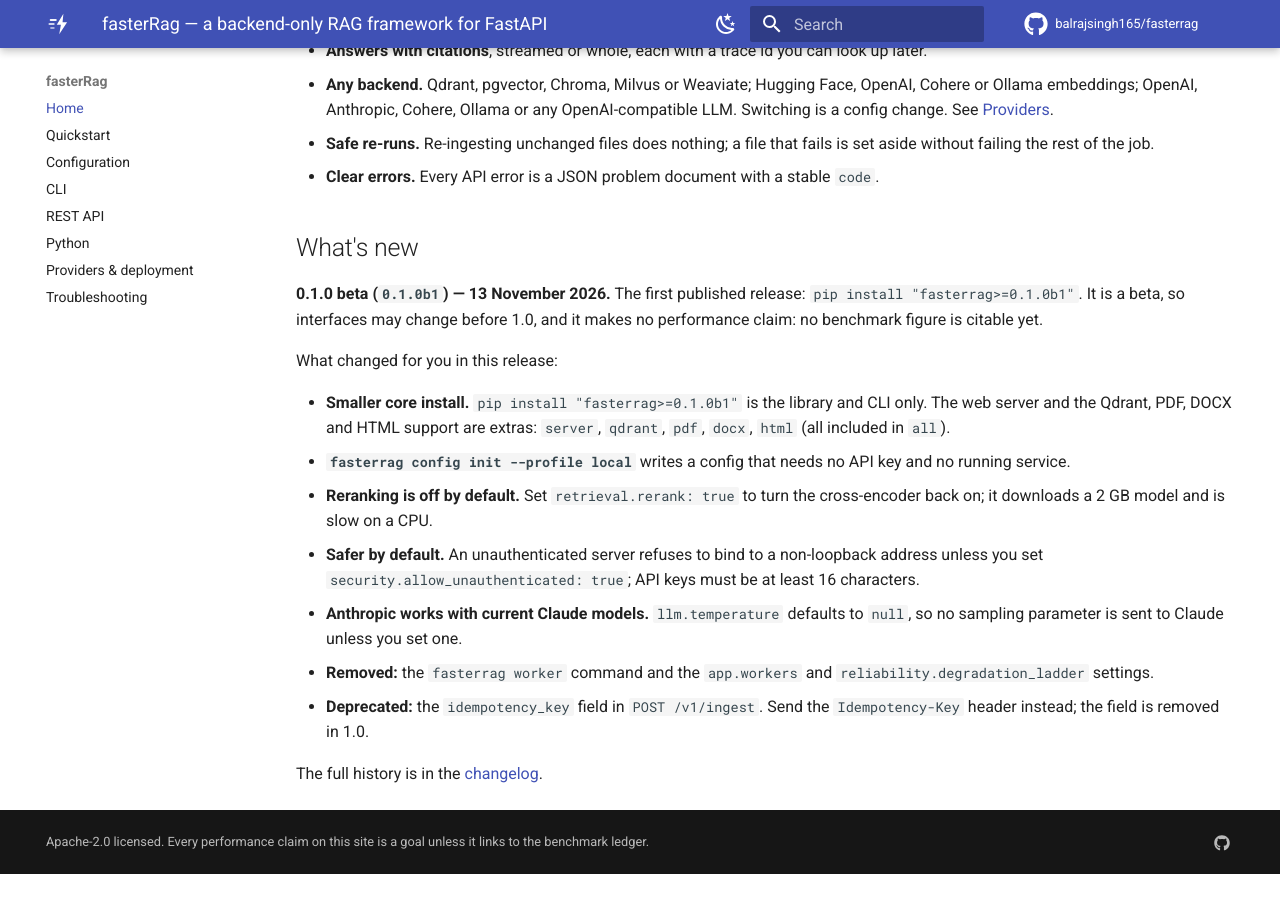
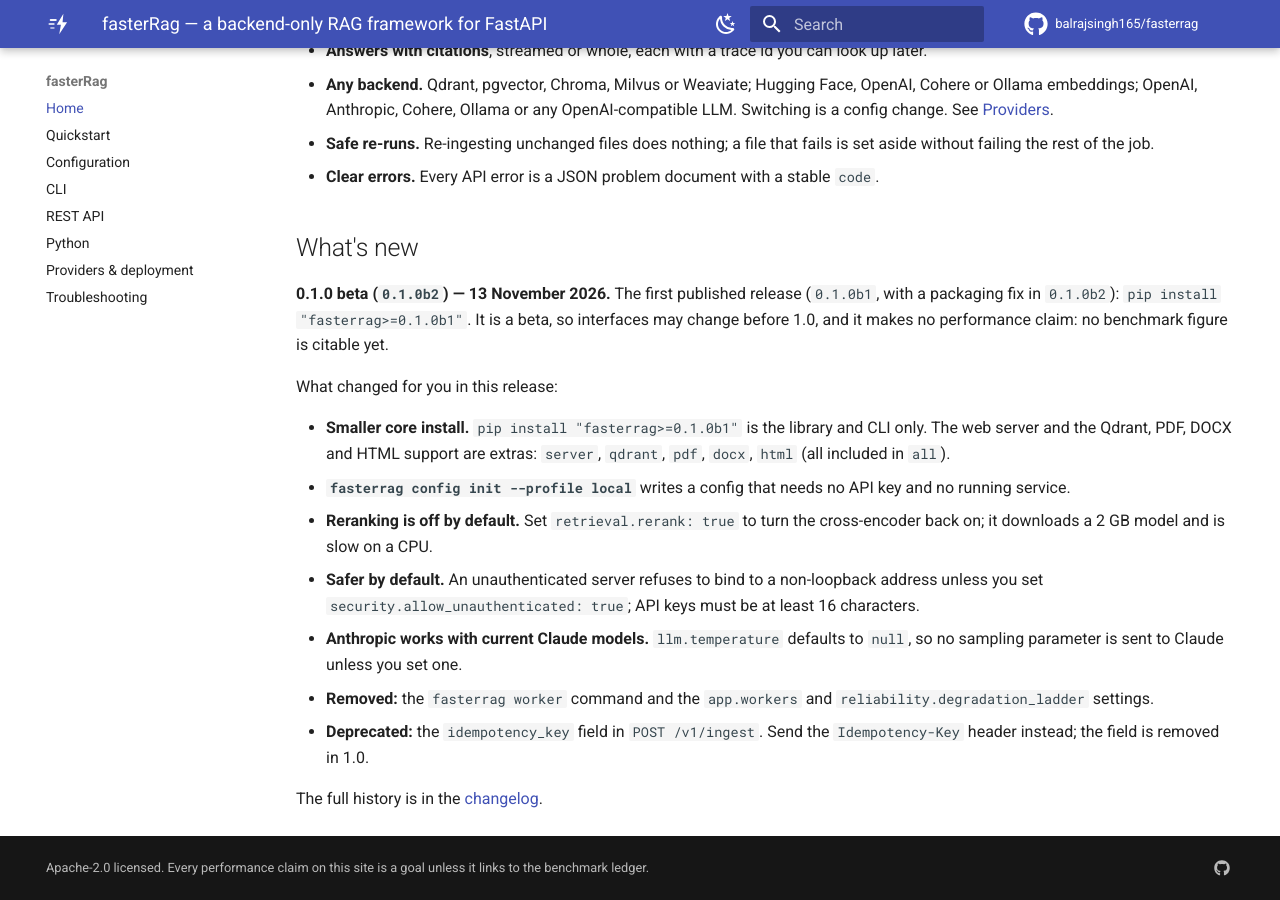
Before and after one commit to balrajsingh165/FasterRag, an MkDocs documentation site: the page built from userdocs/index.md, in a window 1280 px wide and 900 px high, scrolled down 1505 px. Built offline with MkDocs 1.6.1 and Material for MkDocs 9.7.7, drawn with Linux system fonts in a browser that asks for light colours; comment, search, counter and statistics services are not loaded; before the commit the page ends 2379 px from its top, so only the background shows below that.

Commit message:
chore(release): stamp 0.1.0-beta.2 (#12)

```diff
--- a/src/fasterrag/__init__.py
+++ b/src/fasterrag/__init__.py
@@ -7,7 +7,7 @@
 under ``fasterrag._internal`` or absent from ``__all__`` is private.
 """
 
-__version__ = "0.1.0b1"
+__version__ = "0.1.0b2"
 
 # CRITICAL: imported lazily through __getattr__, not at module import. Importing the facade
 # eagerly would pull the adapter factories, the chunking stack, and pydantic-settings into
--- a/userdocs/index.md
+++ b/userdocs/index.md
@@ -87,7 +87,7 @@
 
 ## What's new
 
-**0.1.0 beta (`0.1.0b1`) — 13 November 2026.** The first published release:
+**0.1.0 beta (`0.1.0b2`) — 13 November 2026.** The first published release (`0.1.0b1`, with a packaging fix in `0.1.0b2`):
 `pip install "fasterrag>=0.1.0b1"`. It is a beta, so interfaces may change before 1.0, and it
 makes no performance claim: no benchmark figure is citable yet.
 
```
Also changed, not shown: README.md (+1 -1 lines), docs/CHANGELOG.md (+4 -0 lines), docs/index.md (+1 -1 lines).
